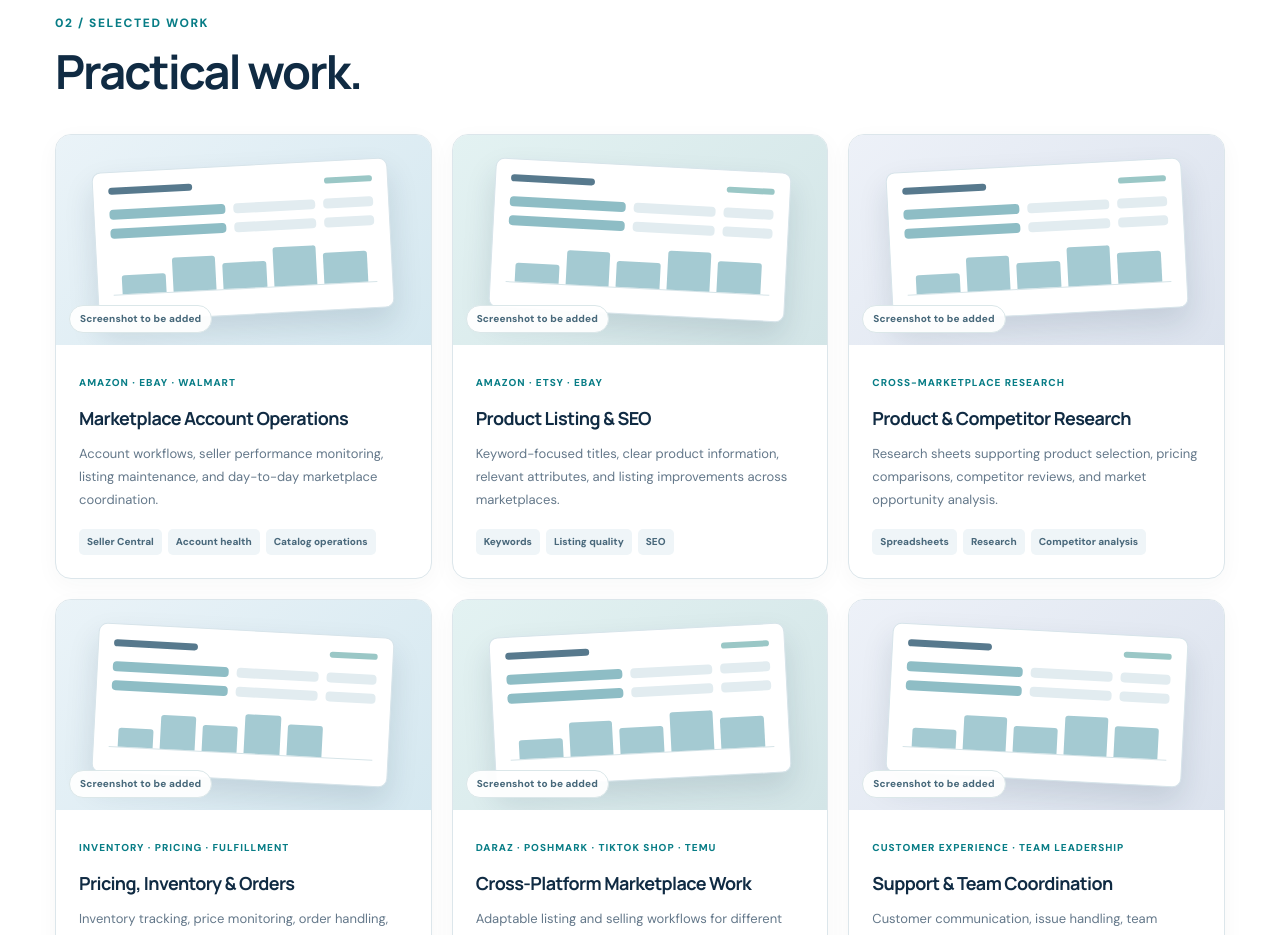
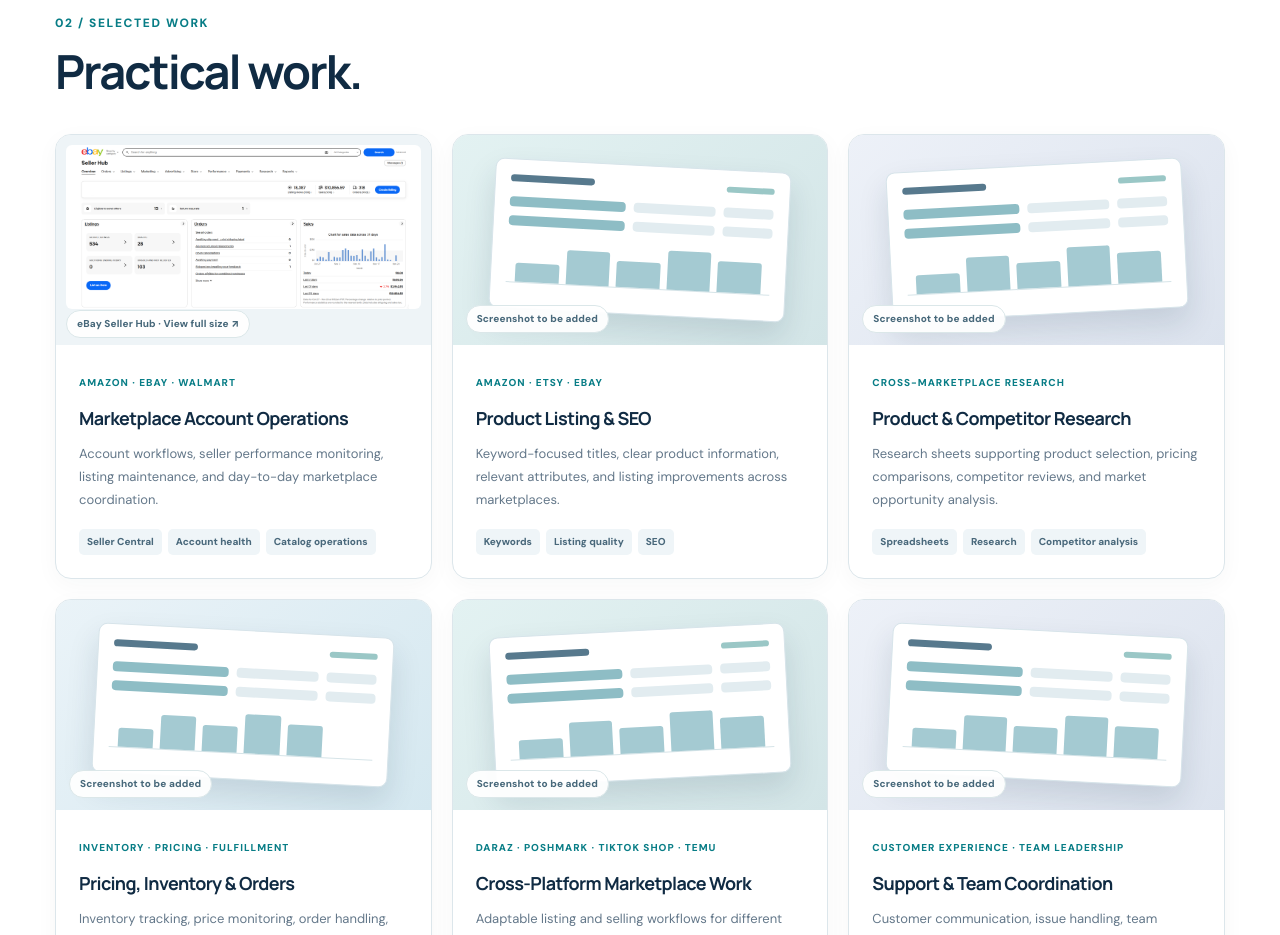
Before and after one commit to saqlainqurashi/saad-portfolio, a website built with Vite: page index.html in a window 1280 px wide. Shown: the part 2480-3415 px from the top of the page. Built offline with nearby package versions, Linux system fonts and the light colour scheme.

Commit message:
Show anonymized eBay Seller Hub screenshot in practical work

```diff
--- a/index.html
+++ b/index.html
@@ -46,7 +46,7 @@
         Redact buyer names, private seller information, order IDs, and financial details before sharing.
       -->
 <div class="gallery">
-<article class="case-card" data-category="marketplace"><div class="case-art"><div aria-hidden="true" class="artifact-preview"><div class="preview-top"><b></b><i></i></div><div class="preview-row"><span></span><span></span><span></span></div><div class="preview-row"><span></span><span></span><span></span></div><div class="preview-chart"><span></span><span></span><span></span><span></span><span></span></div></div><span class="sample-label">Screenshot to be added</span></div><div class="case-body"><span class="case-type">Amazon · eBay · Walmart</span><h3>Marketplace Account Operations</h3><p>Account workflows, seller performance monitoring, listing maintenance, and day-to-day marketplace coordination.</p><div class="case-skills"><span>Seller Central</span><span>Account health</span><span>Catalog operations</span></div></div></article>
+<article class="case-card" data-category="marketplace"><a class="case-art case-screenshot" href="/ebay-seller-overview-redacted.png.png" target="_blank" rel="noopener noreferrer" aria-label="View anonymized eBay Seller Hub screenshot full size (opens in new tab)"><img class="case-img" src="/ebay-seller-overview-redacted.png.png" alt="Anonymized eBay Seller Hub overview with listings, orders and sales chart" loading="lazy" decoding="async"><span class="sample-label">eBay Seller Hub · View full size ↗</span></a><div class="case-body"><span class="case-type">Amazon · eBay · Walmart</span><h3>Marketplace Account Operations</h3><p>Account workflows, seller performance monitoring, listing maintenance, and day-to-day marketplace coordination.</p><div class="case-skills"><span>Seller Central</span><span>Account health</span><span>Catalog operations</span></div></div></article>
 <article class="case-card" data-category="optimization"><div class="case-art"><div aria-hidden="true" class="artifact-preview"><div class="preview-top"><b></b><i></i></div><div class="preview-row"><span></span><span></span><span></span></div><div class="preview-row"><span></span><span></span><span></span></div><div class="preview-chart"><span></span><span></span><span></span><span></span><span></span></div></div><span class="sample-label">Screenshot to be added</span></div><div class="case-body"><span class="case-type">Amazon · Etsy · eBay</span><h3>Product Listing &amp; SEO</h3><p>Keyword-focused titles, clear product information, relevant attributes, and listing improvements across marketplaces.</p><div class="case-skills"><span>Keywords</span><span>Listing quality</span><span>SEO</span></div></div></article>
 <article class="case-card" data-category="optimization"><div class="case-art"><div aria-hidden="true" class="artifact-preview"><div class="preview-top"><b></b><i></i></div><div class="preview-row"><span></span><span></span><span></span></div><div class="preview-row"><span></span><span></span><span></span></div><div class="preview-chart"><span></span><span></span><span></span><span></span><span></span></div></div><span class="sample-label">Screenshot to be added</span></div><div class="case-body"><span class="case-type">Cross-marketplace research</span><h3>Product &amp; Competitor Research</h3><p>Research sheets supporting product selection, pricing comparisons, competitor reviews, and market opportunity analysis.</p><div class="case-skills"><span>Spreadsheets</span><span>Research</span><span>Competitor analysis</span></div></div></article>
 <article class="case-card" data-category="operations"><div class="case-art"><div aria-hidden="true" class="artifact-preview"><div class="preview-top"><b></b><i></i></div><div class="preview-row"><span></span><span></span><span></span></div><div class="preview-row"><span></span><span></span><span></span></div><div class="preview-chart"><span></span><span></span><span></span><span></span><span></span><span></span></div></div><span class="sample-label">Screenshot to be added</span></div><div class="case-body"><span class="case-type">Inventory · Pricing · Fulfillment</span><h3>Pricing, Inventory &amp; Orders</h3><p>Inventory tracking, price monitoring, order handling, and coordinated workflows to support operational accuracy.</p><div class="case-skills"><span>Inventory</span><span>Pricing</span><span>Order processing</span></div></div></article>
--- a/src/styles.css
+++ b/src/styles.css
@@ -259,3 +259,6 @@ img,svg,video{max-width:100%}
 #expertise .platform-card-link:hover .platform-visit span{transform:translate(2px,-2px)}
 #expertise .platform-card-link:focus-visible{outline:3px solid #087d86;outline-offset:4px}
 @media(prefers-reduced-motion:reduce){#expertise .platform-visit span{transition:none;transform:none!important}}
+
+/* Anonymized real work screenshot, full image visible without stretching. */
+.case-screenshot{display:flex;padding:10px 10px 36px;background:#eef4f7;cursor:zoom-in;text-decoration:none}.case-screenshot .case-img{position:static;object-fit:contain;width:100%;height:100%;background:white;border-radius:6px;transition:transform .24s ease}.case-screenshot .sample-label{left:10px;bottom:7px}.case-screenshot:hover .case-img{transform:scale(1.025)}.case-screenshot:focus-visible{outline:3px solid #087d86;outline-offset:-3px}@media(prefers-reduced-motion:reduce){.case-screenshot .case-img{transition:none;transform:none!important}}
```
